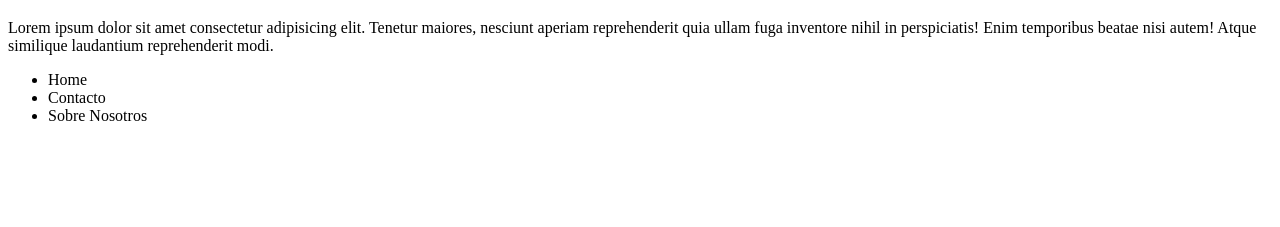
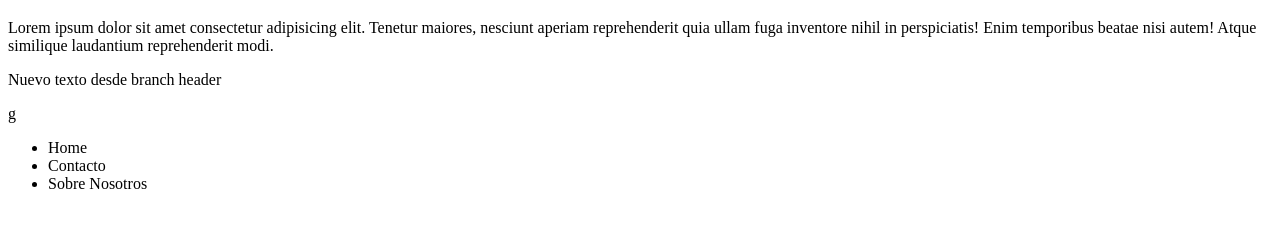
Before and after one commit to leandrocasm/clase4-vercel, a plain HTML site: page index.html in a window 1280 px wide. Shown: the part 61-288 px from the top of the page. Drawn offline with Linux system fonts and the light colour scheme.

Commit message:
added new text

```diff
--- a/index.html
+++ b/index.html
@@ -11,7 +11,8 @@
     <body>
         <p>Lorem ipsum dolor sit amet consectetur adipisicing elit. Tenetur maiores, nesciunt aperiam reprehenderit quia ullam fuga inventore nihil in perspiciatis! Enim temporibus beatae nisi autem! Atque similique laudantium reprehenderit modi.
         </p>
-        <div>
+        <p>Nuevo texto desde branch header</p>
+        <div>g
             <ul>
                 <li>Home</li>
                 <li>Contacto</li>
```
